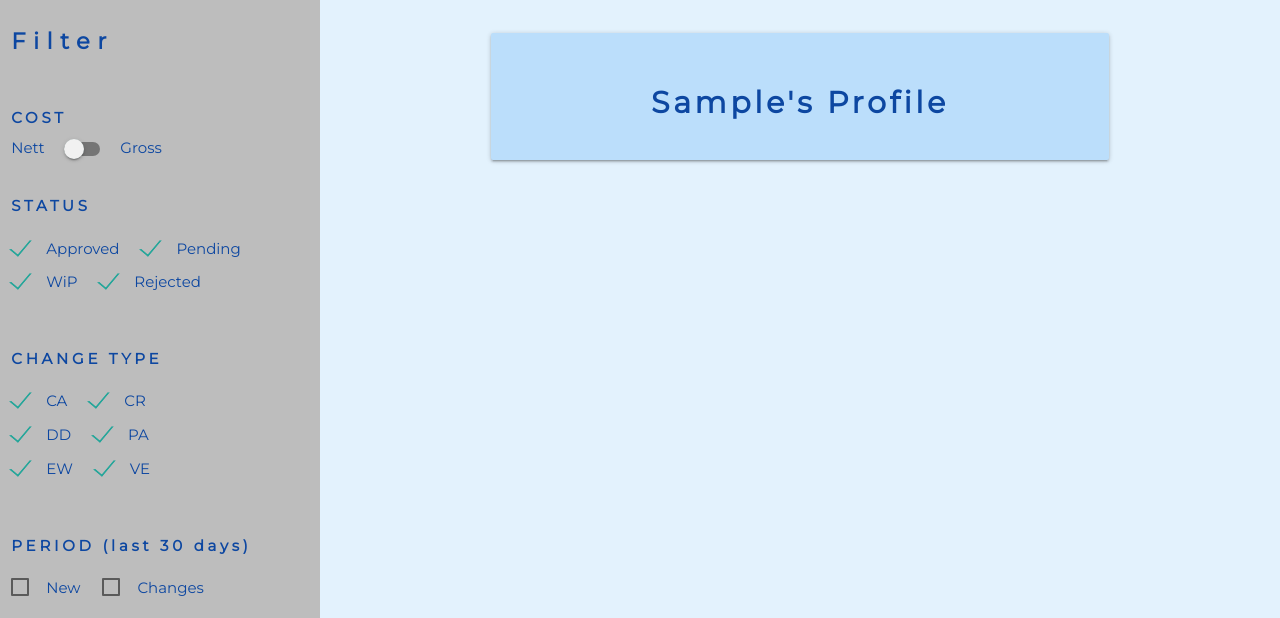
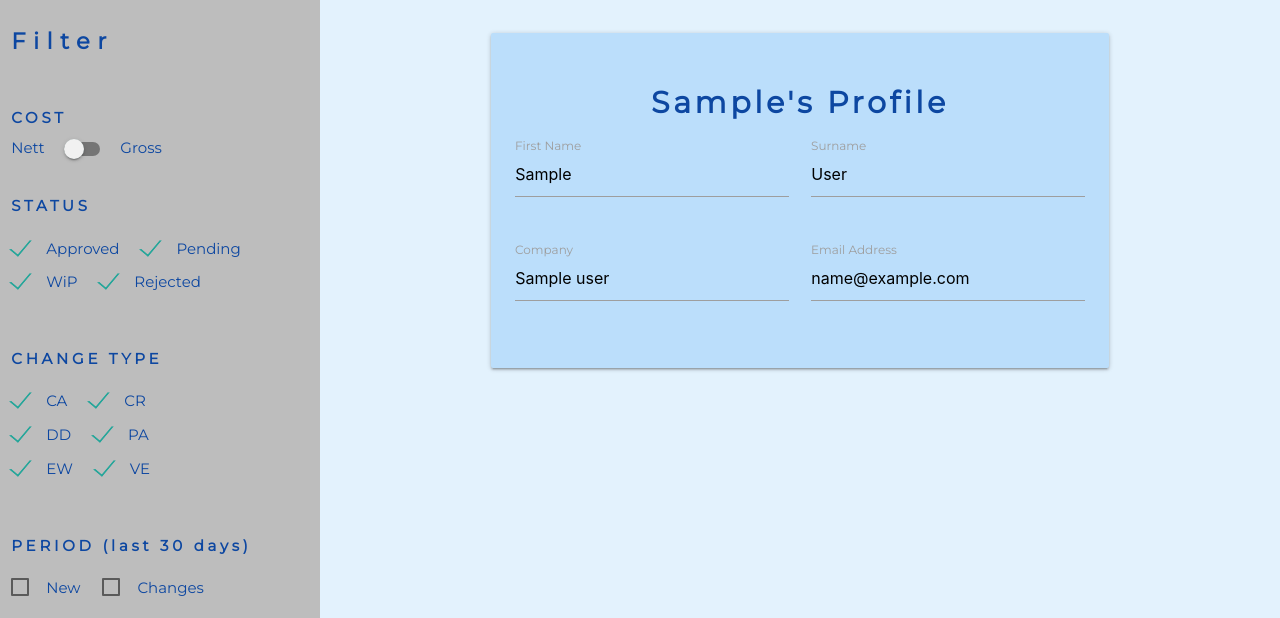
Before and after one commit to Code-Institute-Submissions/MS4-0, a Flask app: a page that uses templates/profile.html in a window 1280 px wide. Shown: the part 184-802 px from the top of the page. Run offline with Flask 2, Linux system fonts and the light colour scheme; the visitor is signed in with stand-in values (Sample User, id 1); a database or web service that is not in the repository returns one stand-in record (values such as "Sample title"); some libraries are stand-ins or nearby versions.

Commit message:
feat: add details to Profile

```diff
--- a/app.py
+++ b/app.py
@@ -114,7 +114,8 @@ def registration():
 def profile(username):
     # grab the sessions user's username from db
     username = mongo.db.users.find_one(
-        {"email": session["user"]})["first_name"]
+        {"email": session["user"]})
+
 
     if session["user"]:
         return render_template("profile.html", username=username)
--- a/templates/profile.html
+++ b/templates/profile.html
@@ -3,10 +3,31 @@
 
 <div class="containerLogin">
   <div class="row">
-    <div class="col s8 offset-s2">
-      <div class="card-panel blue lighten-4">
-        <h3 class="center-align">{{ username }}'s Profile</h3>
-      </div>
+      <form class="col s8 offset-s2">
+        <div class="card-panel blue lighten-4">
+          <h3 class="center-align">{{ username.first_name }}'s Profile</h3>
+          <div class="row">
+            <div class="input-field col s6">
+              <input value="{{ username.first_name }}" type="text" name="fname" id="fname" minlength="2" maxlength="15" readonly>
+              <label for="fname">First Name</label>
+            </div>
+            <div class="input-field col s6">
+              <input value="{{ username.last_name }}" type="text" name="lname" id="lname" minlength="2" maxlength="15" readonly>
+              <label for="lname">Surname</label>
+            </div>
+          </div>
+          <div class="row">
+            <div class="input-field col s6">
+              <input value="{{ username.company_name }}" type="text" name="cname" id="cname" readonly>
+              <label for="cname">Company</label>
+            </div>
+            <div class="input-field col s6">
+              <input value="{{ username.email }}" type="email" name="email" id="email" minlength="2" readonly>
+              <label for="email">Email Address</label>
+            </div>
+          </div>
+        </div>
+      </form>
     </div>
   </div>
 </div>
```
